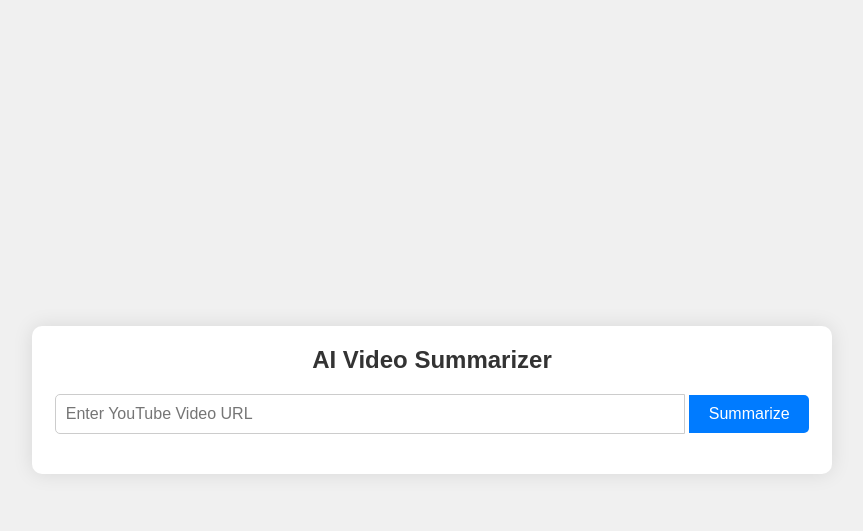
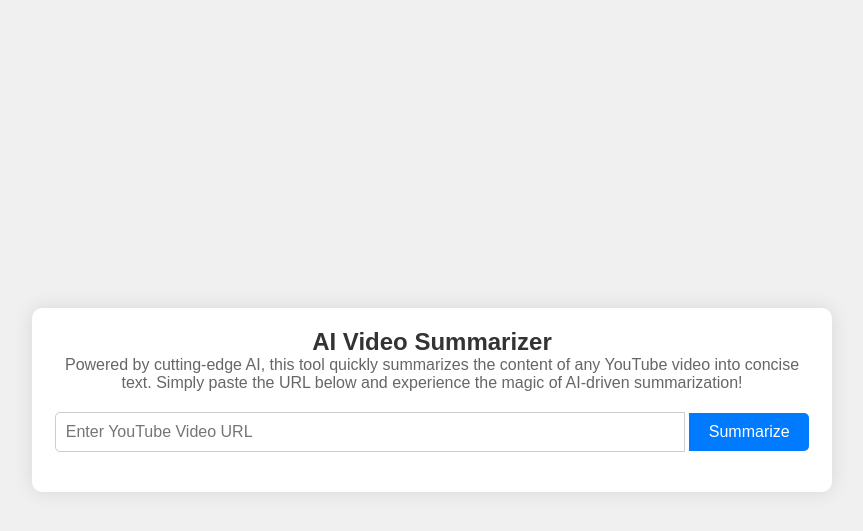
Before and after one commit to shahram8708/AI-Video-Summarizer, a Flask app: page / in a window 1280 px wide. Shown: the top 531 px of the page, without its empty margins (208-1071 px from the left). Run offline with Flask 3, Linux system fonts and the light colour scheme.

Commit message:
Update index.html

```diff
--- a/templates/index.html
+++ b/templates/index.html
@@ -104,6 +104,38 @@
             font-size: 14px;
             color: #777;
         }
+
+        button.download-pdf {
+            padding: 12px 20px;
+            font-size: 16px;
+            background-color: #4CAF50;
+            color: white;
+            border: none;
+            border-radius: 5px;
+            cursor: pointer;
+            transition: transform 0.3s ease, box-shadow 0.3s ease, background-color 0.3s ease;
+            outline: none;
+            margin-top: 10px;
+        }
+
+        button.download-pdf:hover,
+        button.download-pdf:focus {
+            background-color: #45a049;
+            transform: translateY(-2px);
+            box-shadow: 0 4px 8px rgba(0, 0, 0, 0.2);
+        }
+
+        button.download-pdf:active {
+            background-color: #3e8e41;
+            transform: translateY(1px);
+            box-shadow: 0 2px 4px rgba(0, 0, 0, 0.2);
+        }
+
+        .header p {
+            margin-bottom: 20px;
+            color: #666;
+            font-size: 16px;
+        }
     </style>
 </head>
 
@@ -111,14 +143,17 @@
     <div class="container">
         <div class="header">
             <h1>AI Video Summarizer</h1>
+            <p>Powered by cutting-edge AI, this tool quickly summarizes the content of any YouTube video into concise
+                text. Simply paste the URL below and experience the magic of AI-driven summarization!</p>
         </div>
         <div class="input-section">
-            <input type="text" id="videoUrl" placeholder="Enter YouTube Video URL">
-            <button onclick="summarizeVideo()">Summarize</button>
+            <input type="text" id="videoUrl" placeholder="Enter YouTube Video URL" aria-label="YouTube Video URL">
+            <button onclick="summarizeVideo()" class="action-button">Summarize</button>
         </div>
         <div class="output-section" id="outputSection">
             <h2>Summarized Text:</h2>
-            <div class="summary-text" id="summaryText"></div>
+            <div class="summary-text" id="summaryText">Your AI-summarized text will appear here.</div>
+            <button onclick="downloadPdf()" class="download-pdf">Download as PDF</button>
         </div>
     </div>
 
@@ -166,6 +201,29 @@
             return videoId;
         }
 
+        function downloadPdf() {
+            const text = document.getElementById('summaryText').innerText;
+            fetch('/download-pdf', {
+                method: 'POST',
+                headers: {
+                    'Content-Type': 'application/json'
+                },
+                body: JSON.stringify({ text })
+            })
+                .then(response => response.blob())
+                .then(blob => {
+                    const url = window.URL.createObjectURL(blob);
+                    const a = document.createElement('a');
+                    a.style.display = 'none';
+                    a.href = url;
+                    a.download = 'transcript.pdf';
+                    document.body.appendChild(a);
+                    a.click();
+                    window.URL.revokeObjectURL(url);
+                })
+                .catch(error => console.error('Error:', error));
+        }
+
     </script>
 </body>
 
```
Lines whose indentation alone changed are shown as unchanged.
